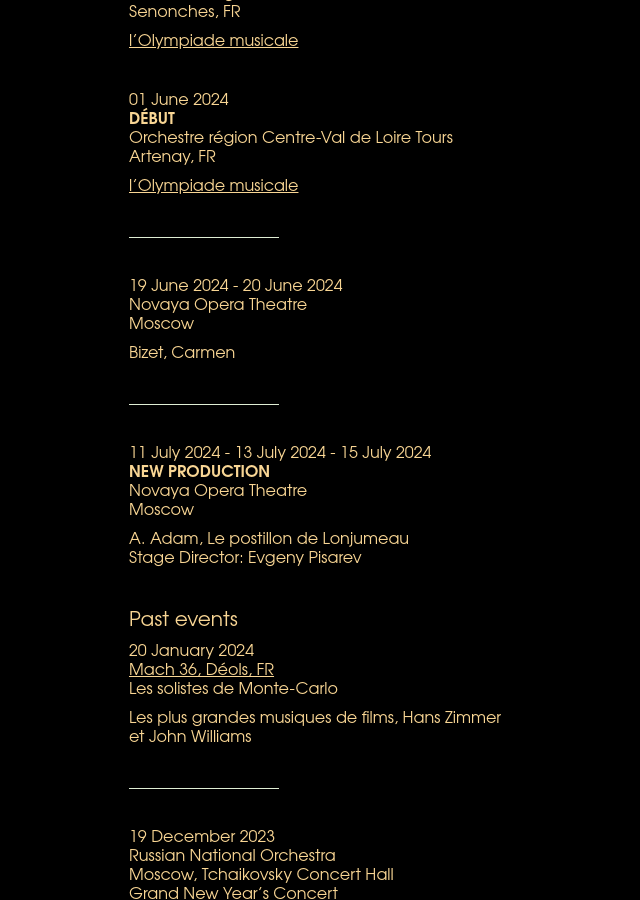
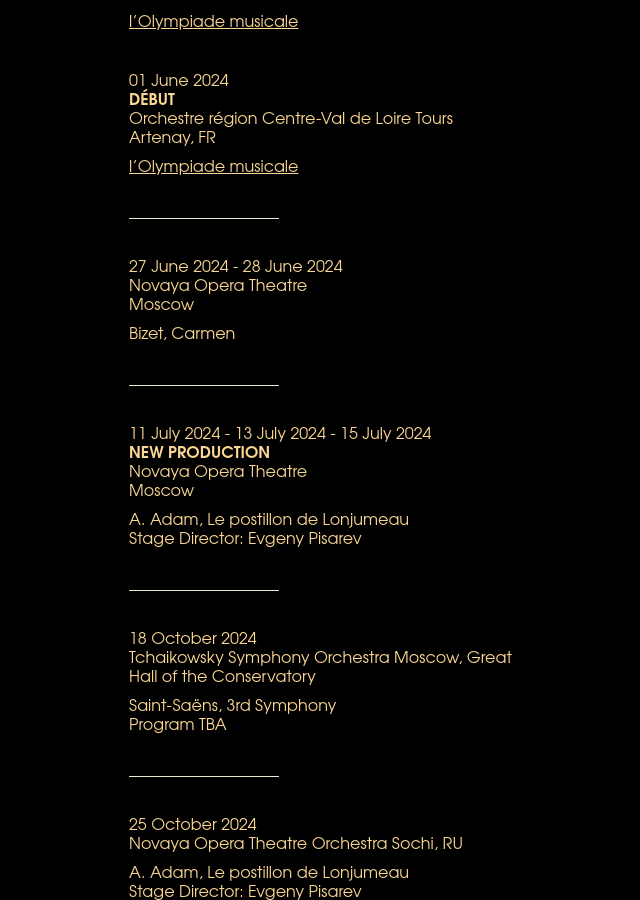
Before and after one commit to martincadoux/clementnonciaux.com, a Jekyll site: the page built from _pages/calendar.html, in a window 1280 px wide and 900 px high, scrolled down 1379 px. Shown: the whole window, without its empty margins (11-651 px from the left). Built offline with Jekyll 4.4.1, drawn with Linux system fonts in a browser that asks for light colours.

Commit message:
Update events.yml

```diff
--- a/_data/events.yml
+++ b/_data/events.yml
@@ -1,3 +1,19 @@
+- date: [2024-10-25]
+  location: |-
+    Novaya Opera Theatre Orchestra
+    Sochi, RU
+  program: |-
+    A. Adam, Le postillon de Lonjumeau
+    Stage Director: Evgeny Pisarev
+
+- date: [2024-10-18]
+  location: |-
+    Tchaikowsky Symphony Orchestra
+    Moscow, Great Hall of the Conservatory
+  program: |-
+    Saint-Saëns, 3rd Symphony
+    Program TBA
+
 - date: [2024-07-11, 2024-07-13, 2024-07-15]
   location: |-
     **NEW PRODUCTION**
@@ -7,7 +23,7 @@
     A. Adam, Le postillon de Lonjumeau
     Stage Director: Evgeny Pisarev
 
-- date: [2024-06-19, 2024-06-20]
+- date: [2024-06-27, 2024-06-28]
   location: |-
     Novaya Opera Theatre
     Moscow
```
